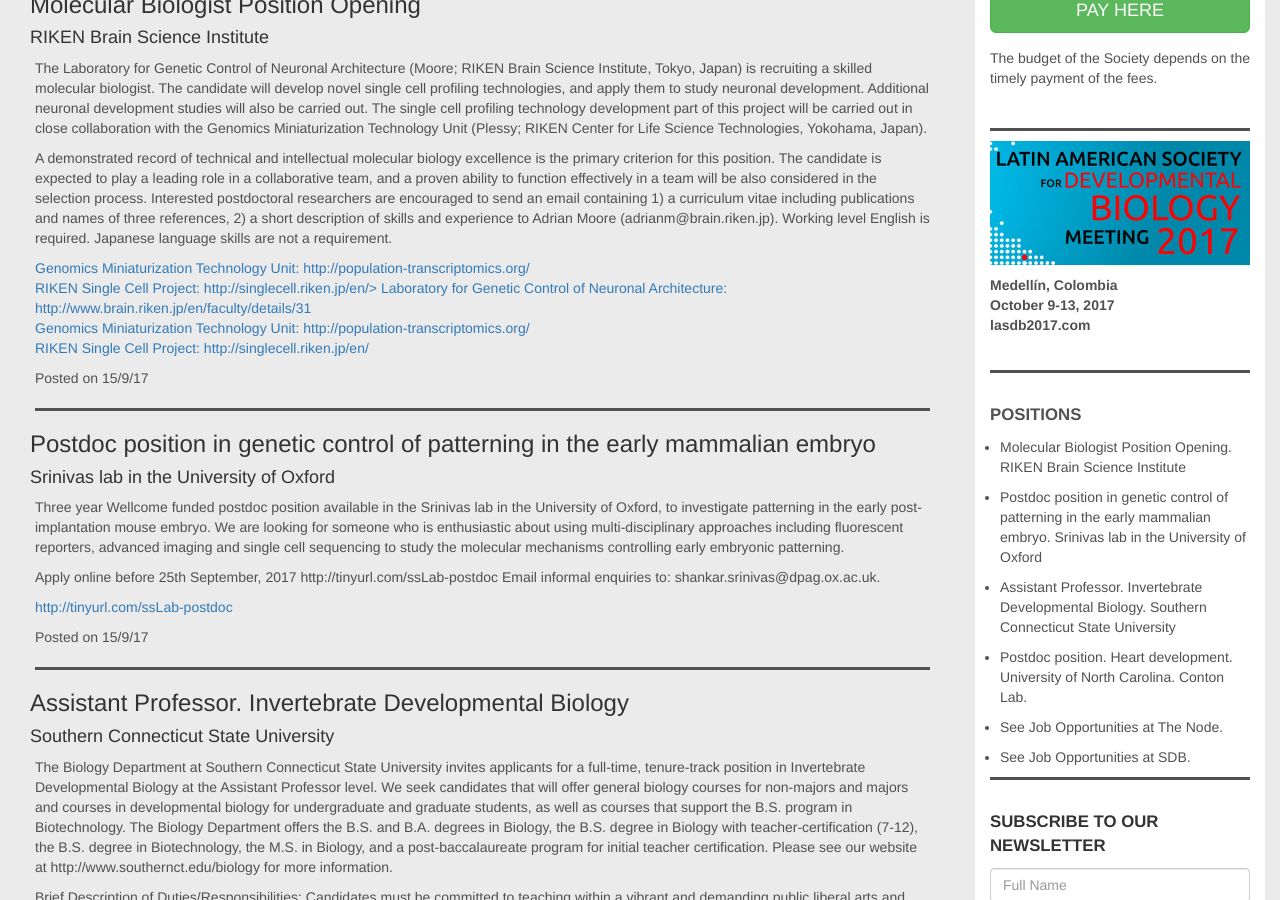
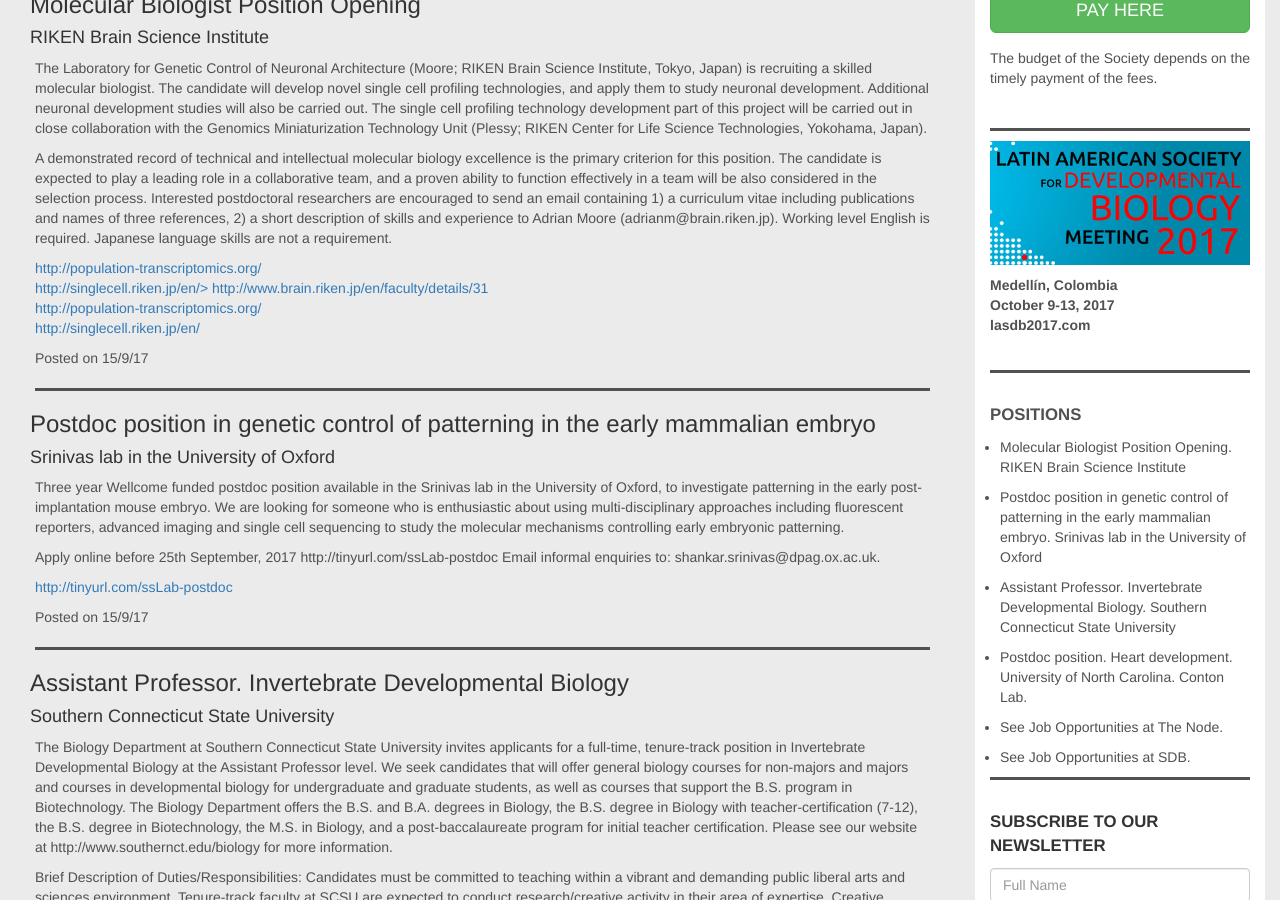
Before and after one commit to lasdb/lasdb.github.io, a Jekyll site: the page built from _posts/2000-01-01-jobs.markdown, in a window 1280 px wide and 900 px high, scrolled down 326 px. Built offline with Jekyll 4.4.1, drawn with Linux system fonts in a browser that asks for light colours; nearby versions of some CDN libraries.

Commit message:
Update 2000-01-01-jobs.markdown

```diff
--- a/_posts/2000-01-01-jobs.markdown
+++ b/_posts/2000-01-01-jobs.markdown
@@ -12,9 +12,9 @@
 The candidate will develop novel single cell profiling technologies, and apply them to study neuronal development. Additional neuronal development studies will also be carried out. The single cell profiling technology development part of this project will be carried out in close collaboration with the Genomics Miniaturization Technology Unit (Plessy; RIKEN Center for Life Science Technologies, Yokohama, Japan).'
     par2: 'A demonstrated record of technical and intellectual molecular biology excellence is the primary criterion for this position. The candidate is expected to play a leading role in a collaborative team, and a proven ability to function effectively in a team will be also considered in the selection process.
 Interested postdoctoral researchers are encouraged to send an email containing 1) a curriculum vitae including publications and names of three references, 2) a short description of skills and experience to Adrian Moore (adrianm@brain.riken.jp). Working level English is required. Japanese language skills are not a requirement.'
-    URL: 'Laboratory for Genetic Control of Neuronal Architecture: http://www.brain.riken.jp/en/faculty/details/31 <br>
-          Genomics Miniaturization Technology Unit:   http://population-transcriptomics.org/  <br>
-          RIKEN Single Cell Project:  http://singlecell.riken.jp/en/'
+    URL: 'http://www.brain.riken.jp/en/faculty/details/31 <br>
+          http://population-transcriptomics.org/  <br>
+          http://singlecell.riken.jp/en/'
   - title: 'Postdoc position in genetic control of patterning in the early mammalian embryo'
     date: '15/9/17'
     subtitle: 'Srinivas lab in the University of Oxford'
```
